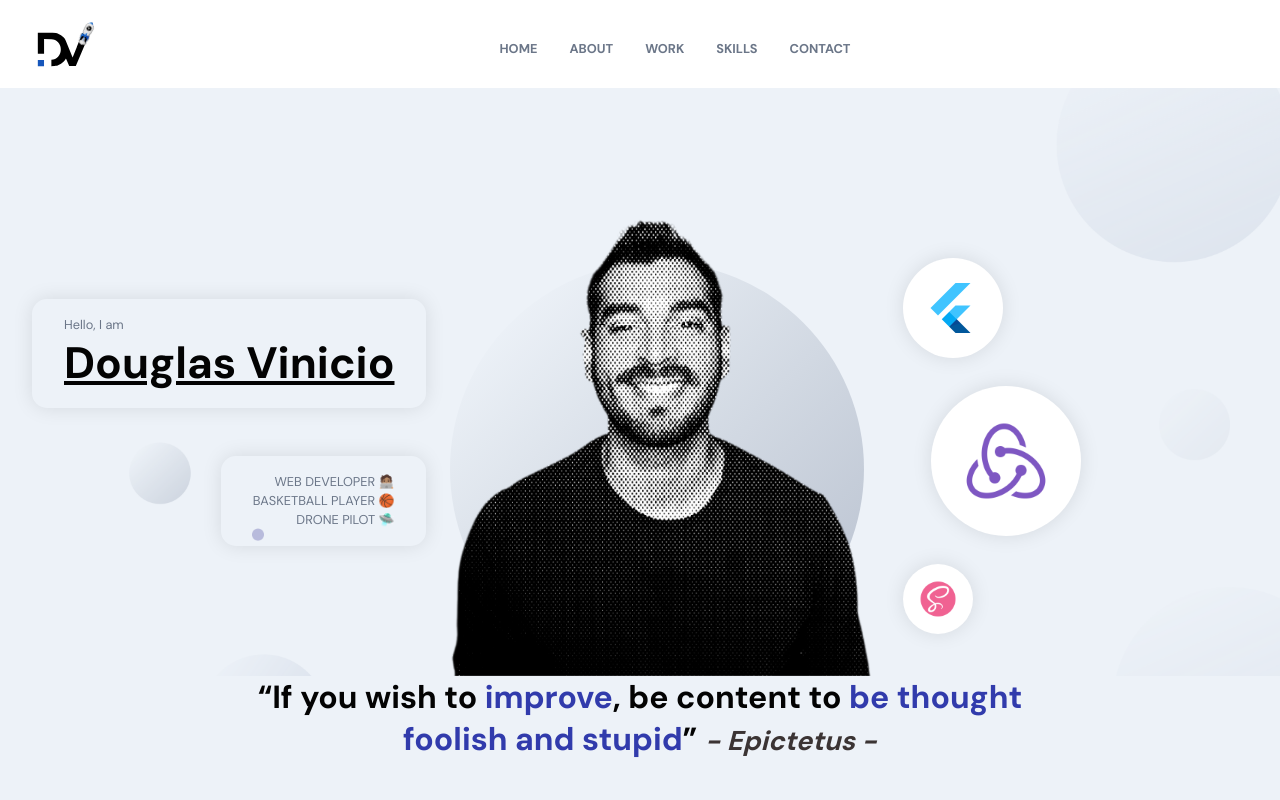
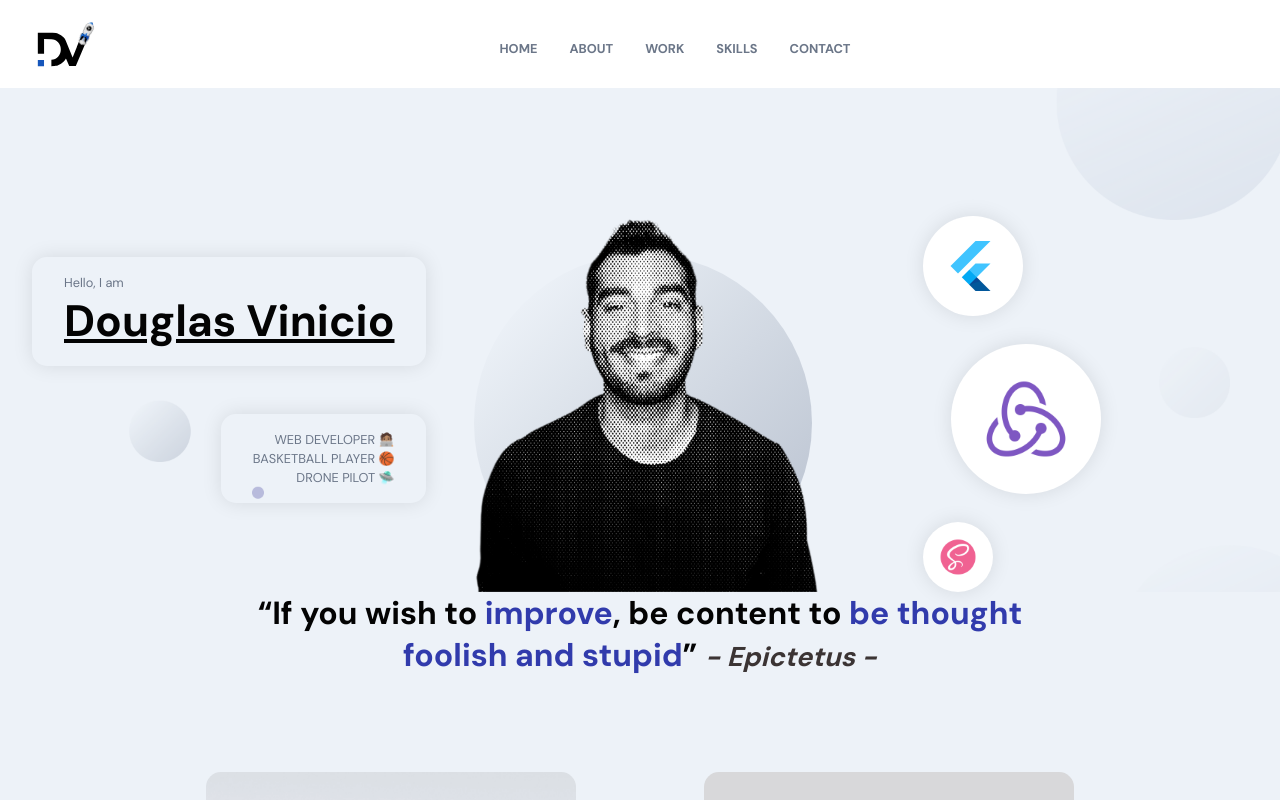
Before and after one commit to douglasvinicio/portfolio-2022, a React (Create React App) app in the folder frontend-react/: page / in a window 1280 px wide. Shown: the top 800 px of the page. Built offline with nearby package versions, Linux system fonts and the light colour scheme.

Commit message:
Resizing profile photo

```diff
--- a/frontend-react/src/container/Header/Header.jsx
+++ b/frontend-react/src/container/Header/Header.jsx
@@ -16,8 +16,8 @@ export function Header() {
     return (
         <div id="home" className="app__header app__flex">
             <motion.div
-                whileInView={{ x: [-100, 0], opacity: [0, 1]}}
-                transition={{ durantion: 0.9}}
+                whileInView={{ x: [-400, 0], opacity: [0, 1]}}
+                transition={{ duration: 1.3, ease:"easeInOut"}}
                 classsName="app__header-info"
             >
 
@@ -40,10 +40,11 @@ export function Header() {
 
             <motion.div
             whileInView={{ opacity: [0, 1]}}
-            transition={{ durantion: 0.5, delayChildren: 0.5}}
+            transition={{ duration: 0.5, delayChildren: 0.5}}
             className="app__header-img"
             >
                 <img src={images.profile} alt="" />
+
                 <motion.img
                  whileInView={{ scale : [ 0, 1 ]}}
                  transition={{ durantion: 1, ease: "easeInOut"}}
--- a/frontend-react/src/container/Header/Header.scss
+++ b/frontend-react/src/container/Header/Header.scss
@@ -102,7 +102,7 @@
     justify-content: space-evenly;
     align-items: flex-start;
     height: 100%;
-    margin-left: 1rem;
+    margin-left: 4rem;
 
     div {
         width: 100px;
@@ -175,6 +175,7 @@
         width: 100%;
         object-fit: contain;
         z-index: 1;
+        height: 376px;
     }
 
     .overlay_circle {
```
Also changed, not shown: frontend-react/src/assets/profile-michael.png (added).
